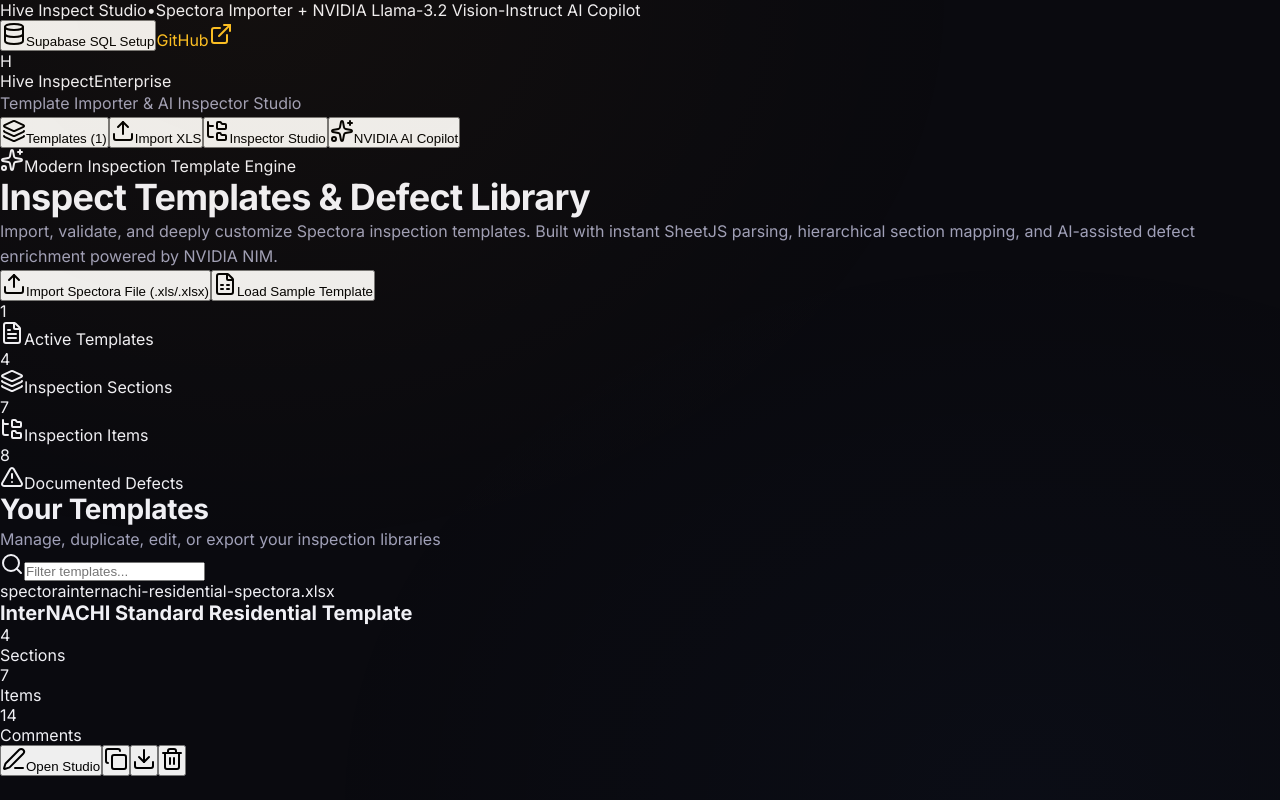
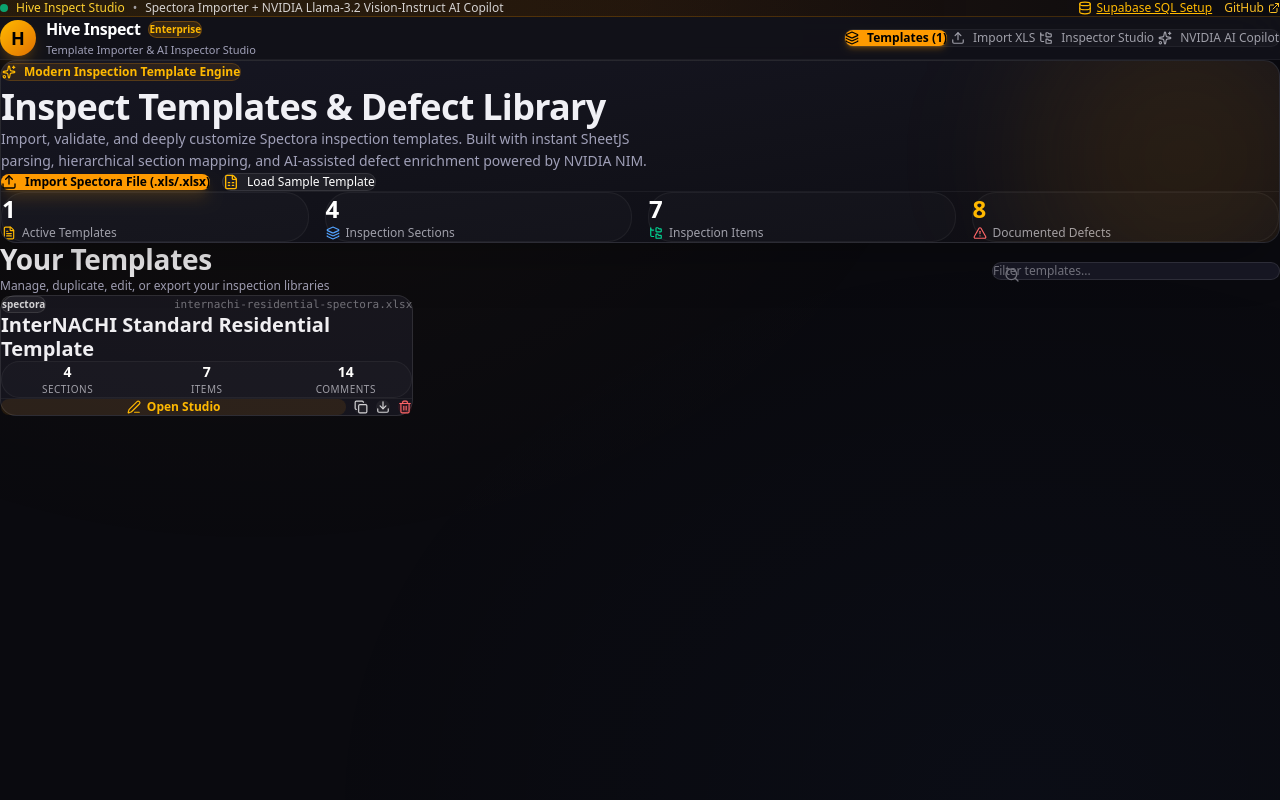
Before and after one commit to rushillllchhaya/hive_project, a Next.js app: page / in a window 1280 px wide. Built offline with nearby package versions, Linux system fonts and the light colour scheme.

Commit message:
UI changes

```diff
--- a/src/app/globals.css
+++ b/src/app/globals.css
@@ -1,3 +1,4 @@
+@import "tailwindcss";
 @import url('https://fonts.googleapis.com/css2?family=Inter:wght@300;400;500;600;700;800&display=swap');
 
 /* ============================================================
--- a/src/app/layout.tsx
+++ b/src/app/layout.tsx
@@ -17,7 +17,7 @@
   description: "Enterprise template migration engine for Spectora, visual template editor, and AI defect copilot.",
 };
 
-export default function RootLayout({ children }: LayoutProps<"/">) {
+export default function RootLayout({ children }: { children: React.ReactNode }) {
   return (
     <html
       lang="en"
```
